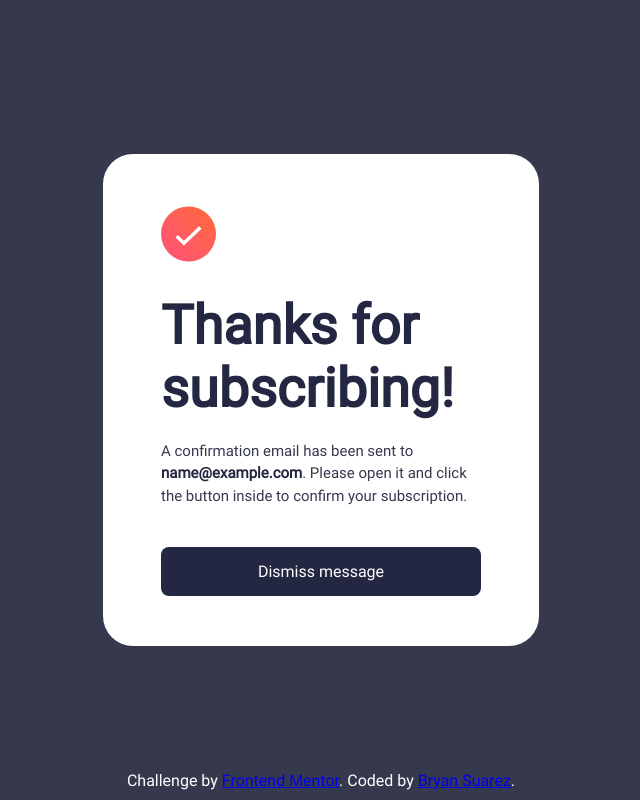
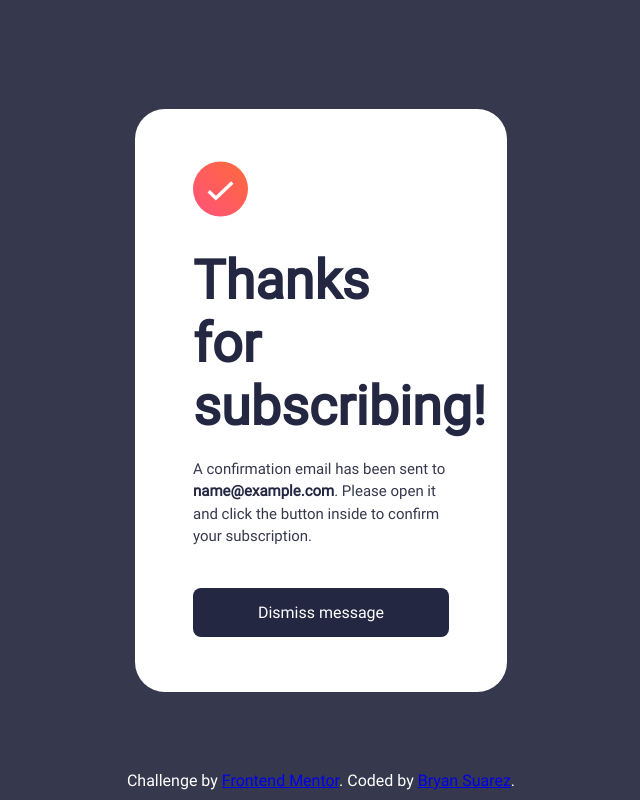
Before and after one commit to FriedAxons/newsletter-sign-up-form-with-success-message, a plain HTML site: page index.html in a window 1280 px wide. Both pictures are taken after typing "name@example.com" into the empty fields and a click on the button "Subscribe to monthly newsletter". Shown: the whole page, without its empty margins (319-959 px from the left). Drawn offline with Linux system fonts and the light colour scheme.

Commit message:
Adjust size for desktop success message

```diff
--- a/styles.css
+++ b/styles.css
@@ -152,9 +152,9 @@ button:hover {
 .success-message {
   display: none;
   background-color: white;
-  width: 25%;
+  width: 20%;
   height: 80%;
-  padding: 50px 58px 50px 58px;
+  padding: 50px 58px 55px 58px;
   border-radius: 30px;
 }
 
```
